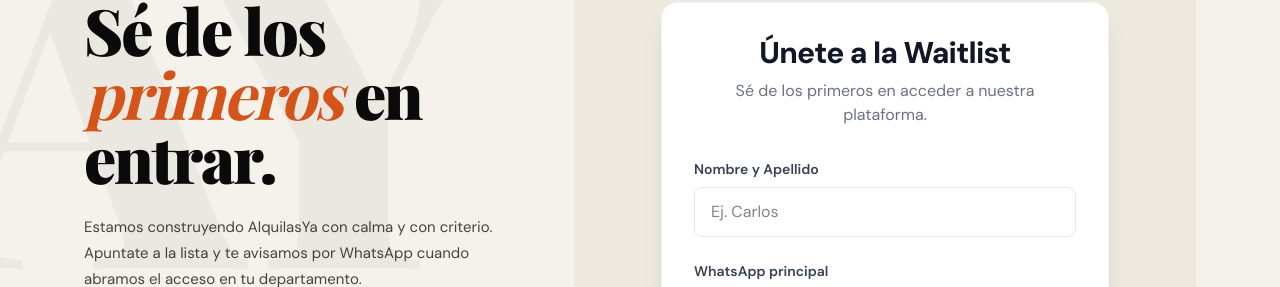
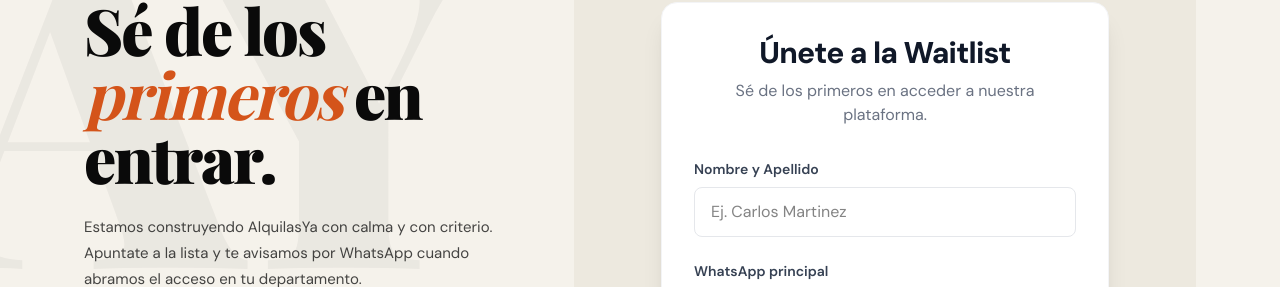
Before and after one commit to js3rr4n0/Alquilasya, a Next.js app: page / in a window 1280 px wide. Shown: the part 1238-1525 px from the top of the page. Built offline with nearby package versions, Linux system fonts and the light colour scheme; no server answers; the database is empty; a web font is replaced by a local one.

Commit message:
update placeholder text and formatting

```diff
--- a/src/components/WaitlistForm.tsx
+++ b/src/components/WaitlistForm.tsx
@@ -102,7 +102,7 @@ export default function WaitlistForm({ onSuccess }: { onSuccess?: () => void })
           <input
             id="nombre"
             type="text"
-            placeholder="Ej. Carlos"
+            placeholder="Ej. Carlos Martinez"
             className="w-full px-4 py-3 rounded-lg border border-gray-200 focus:ring-2 focus:ring-black focus:border-transparent transition-all outline-none"
             {...register('nombre')}
           />
@@ -134,8 +134,8 @@ export default function WaitlistForm({ onSuccess }: { onSuccess?: () => void })
               type="button"
               onClick={() => setValue('tipo_usuario', 'inquilino', { shouldValidate: true })}
               className={`py-3 px-4 rounded-xl font-medium border-2 transition-all duration-200 flex justify-center items-center ${selectedTipo === 'inquilino'
-                  ? 'bg-black text-white border-black shadow-md'
-                  : 'bg-white text-gray-600 border-gray-200 hover:border-gray-300'
+                ? 'bg-black text-white border-black shadow-md'
+                : 'bg-white text-gray-600 border-gray-200 hover:border-gray-300'
                 }`}
             >
               Inquilino
@@ -144,8 +144,8 @@ export default function WaitlistForm({ onSuccess }: { onSuccess?: () => void })
               type="button"
               onClick={() => setValue('tipo_usuario', 'propietario', { shouldValidate: true })}
               className={`py-3 px-4 rounded-xl font-medium border-2 transition-all duration-200 flex justify-center items-center ${selectedTipo === 'propietario'
-                  ? 'bg-black text-white border-black shadow-md'
-                  : 'bg-white text-gray-600 border-gray-200 hover:border-gray-300'
+                ? 'bg-black text-white border-black shadow-md'
+                : 'bg-white text-gray-600 border-gray-200 hover:border-gray-300'
                 }`}
             >
               Propietario
```
